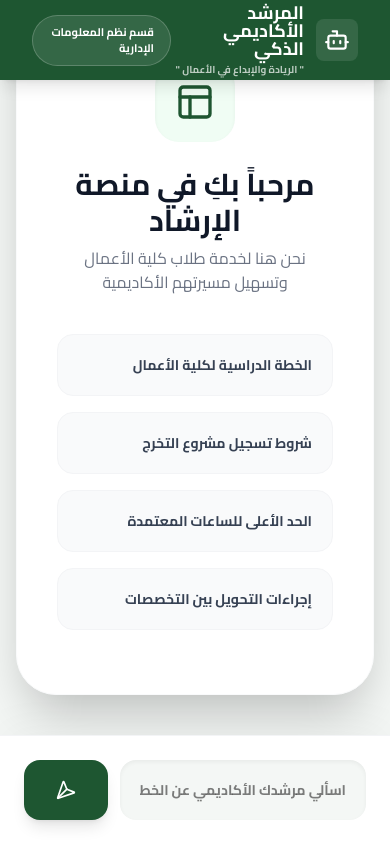
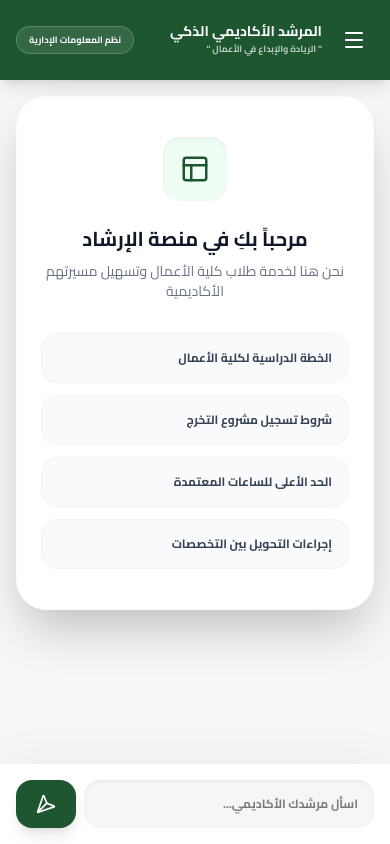
Before and after one commit to Yara41/zuj_project_2026, a React (Vite) app: page / in a window 390 px wide. Built offline with nearby package versions, Linux system fonts and the light colour scheme.

Commit message:
تحسين واجهة الجوال واللابتوب وتنسيق البيانات

```diff
--- a/package.json
+++ b/package.json
@@ -16,12 +16,12 @@
     "remark-gfm": "^4.0.1"
   },
   "devDependencies": {
-    "@vitejs/plugin-react": "^5.1.1",
     "@tailwindcss/postcss": "^4.2.2",
     "@tailwindcss/vite": "^4.2.2",
+    "@vitejs/plugin-react": "^5.1.1",
+    "autoprefixer": "^10.4.27",
+    "postcss": "^8.5.8",
     "tailwindcss": "^4.2.1",
-    "postcss": "^8.5.8",
-    "autoprefixer": "^10.4.27",
     "vite": "^7.3.1"
   }
 }
--- a/src/App.jsx
+++ b/src/App.jsx
@@ -1,5 +1,5 @@
 import { useState, useEffect, useRef } from "react";
-import { Trash2, Send, Plus, MessageSquare, ExternalLink, Globe, GraduationCap, ClipboardList, Bot, Layout } from "lucide-react";
+import { Trash2, Send, Plus, MessageSquare, ExternalLink, Globe, GraduationCap, ClipboardList, Bot, Layout, Menu, X } from "lucide-react";
 
 export default function App() {
   const [chats, setChats] = useState(() => {
@@ -10,6 +10,7 @@ export default function App() {
   const [activeChatId, setActiveChatId] = useState(chats[0].id);
   const [inputValue, setInputValue] = useState("");
   const [loading, setLoading] = useState(false);
+  const [isMobileMenuOpen, setIsMobileMenuOpen] = useState(false); // إضافة حالة القائمة للجوال
   const messagesEndRef = useRef(null);
 
   const activeChat = chats.find(c => c.id === activeChatId) || chats[0];
@@ -30,6 +31,7 @@ export default function App() {
     const newChat = { id: Date.now(), title: "محادثة جديدة", messages: [] };
     setChats([newChat, ...chats]);
     setActiveChatId(newChat.id);
+    setIsMobileMenuOpen(false); // إغلاق القائمة بعد إنشاء محادثة في الجوال
   };
 
   const deleteChat = (id, e) => {
@@ -72,14 +74,13 @@ export default function App() {
     setLoading(false);
   };
 
-  return (
-    <div className="flex h-screen bg-[#F4F7F5] font-['Cairo'] text-right" dir="rtl">
-      {/* SIDEBAR */}
-      <aside className="w-85 bg-white border-l border-gray-100 flex flex-col shadow-xl hidden md:flex">
+  // مكون محتوى السايد بار (لتجنب التكرار)
+  const SidebarContent = () => (
+    <>
       <div className="p-8 flex flex-col items-center border-b border-gray-50">
         <div className="flex gap-6 mb-4">
-            <img src="/OIP (1).webp" alt="ZUJ Logo" className="w-24 h-24 object-contain" />
-            <img src="/OIP (2).webp" alt="Faculty Logo" className="w-24 h-24 object-contain" />
+          <img src="/OIP (1).webp" alt="ZUJ Logo" className="w-20 h-20 md:w-24 md:h-24 object-contain" />
+          <img src="/OIP (2).webp" alt="Faculty Logo" className="w-20 h-20 md:w-24 md:h-24 object-contain" />
         </div>
         <h2 className="font-black text-[#1e5631] text-lg">جامعة الزيتونة الأردنية</h2>
         <p className="text-[9px] text-gray-400 font-bold tracking-[0.2em] uppercase">" عراقة وجـودة "</p>
@@ -91,7 +92,9 @@ export default function App() {
         </button>
         <p className="text-[11px] font-black text-gray-400 px-2 mb-2">سجل الإرشاد</p>
         {chats.map(chat => (
-            <div key={chat.id} onClick={() => setActiveChatId(chat.id)} className={`group flex items-center justify-between p-3 rounded-xl cursor-pointer transition-all ${activeChatId === chat.id ? "bg-green-50 border border-green-100" : "hover:bg-gray-50"}`}>
+          <div key={chat.id}
+               onClick={() => { setActiveChatId(chat.id); setIsMobileMenuOpen(false); }}
+               className={`group flex items-center justify-between p-3 rounded-xl cursor-pointer transition-all ${activeChatId === chat.id ? "bg-green-50 border border-green-100" : "hover:bg-gray-50"}`}>
             <div className="flex items-center gap-3 overflow-hidden">
               <MessageSquare size={18} className={activeChatId === chat.id ? "text-[#1e5631]" : "text-gray-400"} />
               <span className={`text-sm truncate ${activeChatId === chat.id ? "text-[#1e5631] font-bold" : "text-gray-600"}`}>{chat.title}</span>
@@ -101,7 +104,6 @@ export default function App() {
         ))}
       </div>
 
-        {/* بوابة الخدمات - الروابط الثلاثة المرجعة */}
       <div className="p-4 border-t border-gray-100 bg-gray-50/50 space-y-2">
         <p className="text-[10px] font-black text-gray-400 px-2 uppercase mb-2">بوابة الخدمات الطلابية</p>
         <a href="https://www.zuj.edu.jo/" target="_blank" rel="noreferrer" className="flex items-center justify-between p-2.5 bg-white rounded-lg text-xs font-bold text-gray-600 hover:text-[#1e5631] shadow-sm transition-all group">
@@ -117,33 +119,60 @@ export default function App() {
           <ExternalLink size={12} />
         </a>
       </div>
+    </>
+  );
+
+  return (
+    <div className="flex h-screen bg-[#F4F7F5] font-['Cairo'] text-right" dir="rtl">
+
+      {/* SIDEBAR - Desktop */}
+      <aside className="w-85 bg-white border-l border-gray-100 flex flex-col shadow-xl hidden lg:flex">
+        <SidebarContent />
       </aside>
+
+      {/* SIDEBAR - Mobile Overlay */}
+      {isMobileMenuOpen && (
+        <div className="fixed inset-0 z-50 flex lg:hidden">
+          <div className="fixed inset-0 bg-black/50 backdrop-blur-sm" onClick={() => setIsMobileMenuOpen(false)}></div>
+          <div className="relative w-80 bg-white h-full shadow-2xl flex flex-col animate-slide-left">
+            <button className="absolute left-4 top-4 p-2 text-gray-400 hover:text-red-500" onClick={() => setIsMobileMenuOpen(false)}>
+              <X size={24} />
+            </button>
+            <SidebarContent />
+          </div>
+        </div>
+      )}
 
       {/* MAIN CONTENT */}
       <main className="flex-1 flex flex-col min-w-0">
-        <header className="h-20 bg-[#1e5631] text-white flex items-center justify-between px-8 z-10 shadow-lg">
+        <header className="h-20 bg-[#1e5631] text-white flex items-center justify-between px-4 md:px-8 z-10 shadow-lg">
           <div className="flex items-center gap-3">
-            <div className="p-2 bg-white/10 rounded-lg"><Bot size={26} /></div>
+            {/* زر فتح المنيو للجوال */}
+            <button className="lg:hidden p-2 hover:bg-white/10 rounded-lg transition-colors" onClick={() => setIsMobileMenuOpen(true)}>
+              <Menu size={24} />
+            </button>
+
+            <div className="p-2 bg-white/10 rounded-lg hidden sm:block"><Bot size={26} /></div>
             <div>
-               <h1 className="text-lg font-black leading-none">المرشد الأكاديمي الذكي</h1>
-               <p className="text-[10px] font-bold opacity-70 mt-1">" الريادة والإبداع في الأعمال "</p>
+               <h1 className="text-sm md:text-lg font-black leading-none">المرشد الأكاديمي الذكي</h1>
+               <p className="text-[9px] md:text-[10px] font-bold opacity-70 mt-1">" الريادة والإبداع في الأعمال "</p>
             </div>
           </div>
-          <span className="text-[11px] font-black bg-white/10 px-4 py-2 rounded-full border border-white/20 uppercase">قسم نظم المعلومات الإدارية</span>
+          <span className="text-[9px] md:text-[11px] font-black bg-white/10 px-3 py-1.5 md:px-4 md:py-2 rounded-full border border-white/20 uppercase">نظم المعلومات الإدارية</span>
         </header>
 
         <div className="flex-1 overflow-y-auto p-4 md:p-10">
           <div className="max-w-4xl mx-auto space-y-6">
             {activeChat.messages.length === 0 ? (
-              <div className="text-center py-16 animate-fade-in bg-white rounded-[40px] shadow-2xl border border-gray-50 p-10">
-                <div className="w-20 h-20 bg-green-50 rounded-3xl flex items-center justify-center mx-auto mb-6 shadow-inner">
-                   <Layout size={40} className="text-[#1e5631]" />
+              <div className="text-center py-10 md:py-16 animate-fade-in bg-white rounded-[30px] md:rounded-[40px] shadow-2xl border border-gray-50 p-6 md:p-10">
+                <div className="w-16 h-16 md:w-20 md:h-20 bg-green-50 rounded-2xl md:rounded-3xl flex items-center justify-center mx-auto mb-6 shadow-inner">
+                   <Layout size={30} className="md:size-[40px] text-[#1e5631]" />
                 </div>
-                <h2 className="text-3xl font-black text-gray-900 mb-2">مرحباً بكِ في منصة الإرشاد</h2>
-                <p className="text-gray-500 text-base mb-10 font-medium">نحن هنا لخدمة طلاب كلية الأعمال وتسهيل مسيرتهم الأكاديمية</p>
-                <div className="grid md:grid-cols-2 gap-4 max-w-2xl mx-auto">
+                <h2 className="text-xl md:text-3xl font-black text-gray-900 mb-2">مرحباً بكِ في منصة الإرشاد</h2>
+                <p className="text-gray-500 text-sm md:text-base mb-8 md:mb-10 font-medium">نحن هنا لخدمة طلاب كلية الأعمال وتسهيل مسيرتهم الأكاديمية</p>
+                <div className="grid grid-cols-1 md:grid-cols-2 gap-3 md:gap-4 max-w-2xl mx-auto">
                   {["الخطة الدراسية لكلية الأعمال", "شروط تسجيل مشروع التخرج", "الحد الأعلى للساعات المعتمدة", "إجراءات التحويل بين التخصصات"].map((q, i) => (
-                    <button key={i} onClick={() => sendMessage(q)} className="p-5 bg-gray-50 border border-gray-100 rounded-2xl text-sm font-bold text-gray-700 hover:border-[#1e5631] hover:bg-green-50 hover:text-[#1e5631] transition-all flex justify-between items-center group">
+                    <button key={i} onClick={() => sendMessage(q)} className="p-4 md:p-5 bg-gray-50 border border-gray-100 rounded-2xl text-xs md:text-sm font-bold text-gray-700 hover:border-[#1e5631] hover:bg-green-50 hover:text-[#1e5631] transition-all flex justify-between items-center group">
                       {q} <span className="opacity-0 group-hover:opacity-100">←</span>
                     </button>
                   ))}
@@ -152,7 +181,7 @@ export default function App() {
             ) : (
               activeChat.messages.map((msg, i) => (
                 <div key={i} className={`flex ${msg.role === "user" ? "justify-end" : "justify-start"} message-appear`}>
-                  <div className={`p-5 rounded-2xl max-w-[85%] text-sm md:text-base leading-relaxed ${
+                  <div className={`p-4 md:p-5 rounded-2xl max-w-[90%] md:max-w-[85%] text-sm md:text-base leading-relaxed ${
                     msg.role === "user"
                     ? "bg-[#1e5631] text-white shadow-lg shadow-green-900/20 rounded-tr-none"
                     : "bg-white border border-gray-200 text-gray-800 shadow-sm rounded-tl-none"
@@ -162,20 +191,20 @@ export default function App() {
                 </div>
               ))
             )}
-            {loading && <div className="text-sm font-bold text-[#1e5631] animate-pulse pr-4">جاري تحليل البيانات الأكاديمية...</div>}
+            {loading && <div className="text-xs md:text-sm font-bold text-[#1e5631] animate-pulse pr-4">جاري تحليل البيانات الأكاديمية...</div>}
             <div ref={messagesEndRef} />
           </div>
         </div>
 
-        <footer className="p-6 bg-white border-t border-gray-100 shadow-[0_-10px_40px_rgba(0,0,0,0.03)]">
-          <form onSubmit={(e) => { e.preventDefault(); sendMessage(inputValue); }} className="max-w-4xl mx-auto flex gap-3">
+        <footer className="p-4 md:p-6 bg-white border-t border-gray-100 shadow-[0_-10px_40px_rgba(0,0,0,0.03)]">
+          <form onSubmit={(e) => { e.preventDefault(); sendMessage(inputValue); }} className="max-w-4xl mx-auto flex gap-2 md:gap-3">
             <input
-              className="flex-1 p-5 rounded-2xl border-none focus:ring-2 focus:ring-[#1e5631] outline-none transition-all text-sm font-bold bg-[#F4F7F5] shadow-inner"
-              placeholder="اسألي مرشدك الأكاديمي عن الخطط، الساعات، أو القوانين..."
+              className="flex-1 p-4 md:p-5 rounded-2xl border-none focus:ring-2 focus:ring-[#1e5631] outline-none transition-all text-xs md:text-sm font-bold bg-[#F4F7F5] shadow-inner"
+              placeholder="اسأل مرشدك الأكاديمي..."
               value={inputValue}
               onChange={(e) => setInputValue(e.target.value)}
             />
-            <button className="bg-[#1e5631] text-white px-8 rounded-2xl hover:bg-[#163d25] transition-all shadow-lg flex items-center">
+            <button className="bg-[#1e5631] text-white px-5 md:px-8 rounded-2xl hover:bg-[#163d25] transition-all shadow-lg flex items-center">
               <Send size={20} className="rotate-180" />
             </button>
           </form>
```
Also changed, not shown: 1 other file (tests, documents, lock files or other folders). Lines whose indentation alone changed are shown as unchanged.
